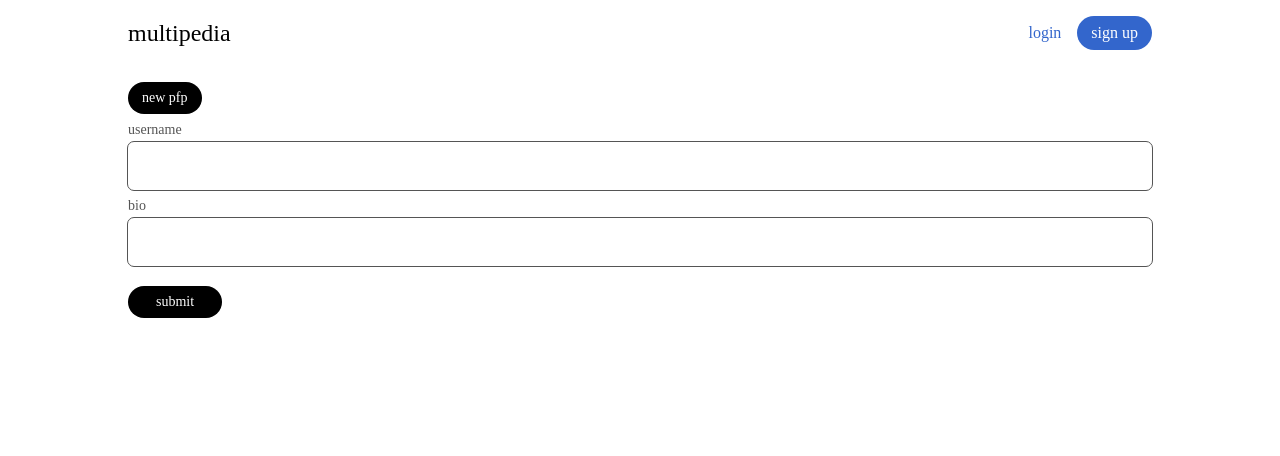
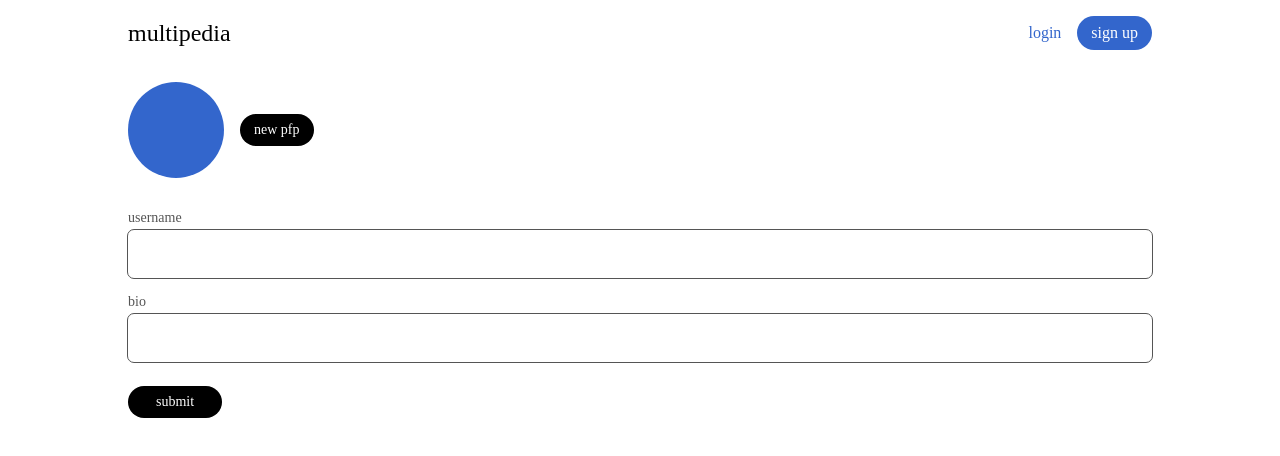
Before and after one commit to fluqont/multipedia, a React (Vite) app in the folder frontend/: page /users/me/edit in a window 1280 px wide. Shown: the top 456 px of the page. Built offline with nearby package versions, Linux system fonts and the light colour scheme.

Commit message:
fix: load user on same-route navigation

```diff
--- a/frontend/src/atomics.module.css
+++ b/frontend/src/atomics.module.css
@@ -15,3 +15,7 @@
   margin: 0.25rem 0;
   font-size: 0.875rem;
 }
+
+.pfp {
+  border-radius: var(--rounding-base);
+}
--- a/frontend/src/lib/actions/get-user-by-username.ts
+++ b/frontend/src/lib/actions/get-user-by-username.ts
@@ -4,6 +4,11 @@ import qs from "qs";
 export async function getUserByUsername(username: string | undefined) {
   const query = qs.stringify(
     {
+      populate: {
+        pfp: {
+          fields: ["url"],
+        },
+      },
       filters: {
         username: {
           $eq: username,
--- /dev/null
+++ b/frontend/src/pages/edit-user.module.css
@@ -0,0 +1,6 @@
+.image {
+  display: flex;
+  align-items: center;
+  gap: 1rem;
+  margin-bottom: 1rem;
+}
--- a/frontend/src/pages/edit-user.tsx
+++ b/frontend/src/pages/edit-user.tsx
@@ -6,6 +6,8 @@ import { updateUserAction } from "../lib/actions/update-user-action";
 import { useUser } from "../lib/utils/context";
 import { User } from "../context/user-context";
 import FileInput from "../ui/file-input";
+import atomics from "../atomics.module.css";
+import classes from "./edit-user.module.css";
 
 export default function EditUser() {
   const [result, setResult] = useState<null | Record<string, unknown>>(null);
@@ -31,7 +33,25 @@ export default function EditUser() {
         error={(result?.error as Record<string, string> | undefined)?.message}
         onSubmit={handleEdit}
       >
-        <FileInput id="pfp" labelText="new pfp" type="file" accept="image/*" />
+        <div className={classes.image}>
+          <img
+            src={
+              user?.pfp
+                ? import.meta.env.VITE_STRAPI_HOST + user?.pfp?.url
+                : "/placeholder.svg"
+            }
+            alt="user pfp"
+            width={96}
+            height={96}
+            className={atomics.pfp}
+          />
+          <FileInput
+            id="pfp"
+            labelText="new pfp"
+            type="file"
+            accept="image/*"
+          />
+        </div>
         <InputField
           id="username"
           defaultValue={user?.username}
--- a/frontend/src/pages/user.module.css
+++ b/frontend/src/pages/user.module.css
@@ -1,10 +1,6 @@
 .wrapper {
   display: flex;
   gap: 2rem;
-}
-
-.pfp {
-  border-radius: var(--rounding-base);
 }
 
 .info {
--- a/frontend/src/pages/user.tsx
+++ b/frontend/src/pages/user.tsx
@@ -4,6 +4,7 @@ import { getUserByUsername } from "../lib/actions/get-user-by-username";
 import { type User } from "../context/user-context";
 import { useUser } from "../lib/utils/context";
 import classes from "./user.module.css";
+import atomics from "../atomics.module.css";
 import ErrorPage from "../ui/error-page";
 
 interface StrapiError {
@@ -30,7 +31,7 @@ export default function User() {
       }
     }
     asyncFetch();
-  }, []);
+  }, [username]);
 
   const [edit, setEdit] = useState(false);
   if (edit && userByUsername) {
@@ -43,14 +44,14 @@ export default function User() {
         <div className={classes.wrapper}>
           <img
             src={
-              user?.pfp
-                ? import.meta.env.VITE_STRAPI_HOST + user?.pfp?.url
+              userByUsername.pfp
+                ? import.meta.env.VITE_STRAPI_HOST + userByUsername.pfp.url
                 : "/placeholder.svg"
             }
             alt="user pfp"
             width={96}
             height={96}
-            className={classes.pfp}
+            className={atomics.pfp}
           />
           <div className={classes.info}>
             <h1>{userByUsername.username}</h1>
--- a/frontend/src/ui/form.module.css
+++ b/frontend/src/ui/form.module.css
@@ -1,11 +1,11 @@
 .form {
   display: grid;
-  gap: 1.25rem;
+  gap: 1.5rem;
 }
 
 .form-body {
   display: grid;
-  gap: 0.5rem;
+  gap: 1rem;
 }
 
 .form-controls {
```
